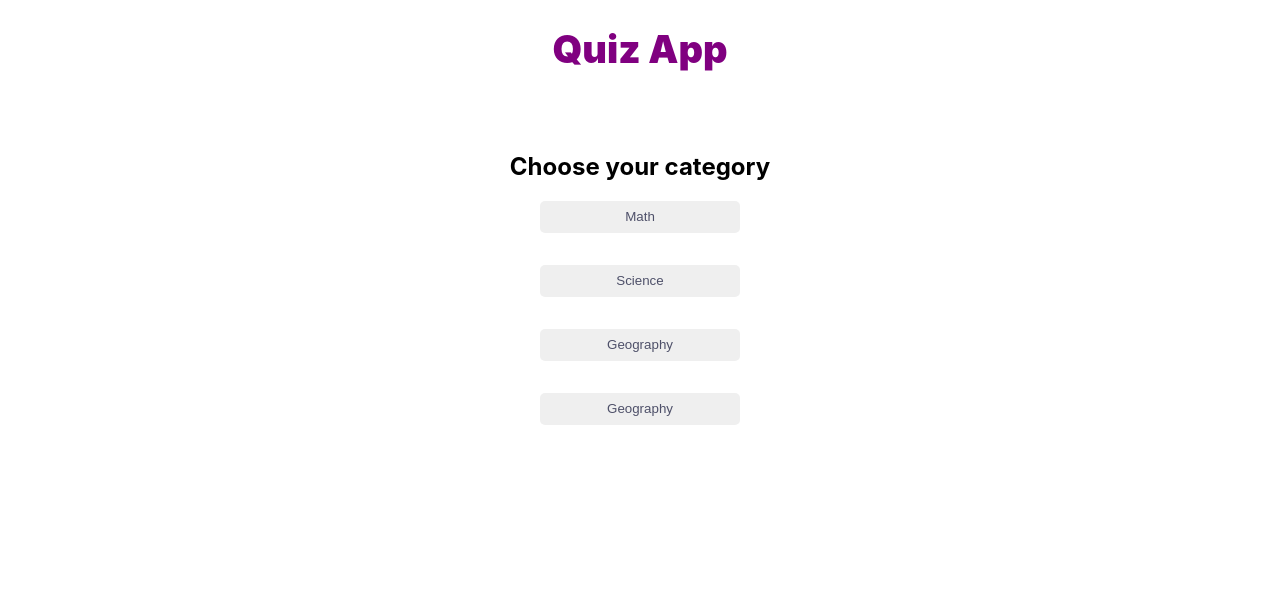
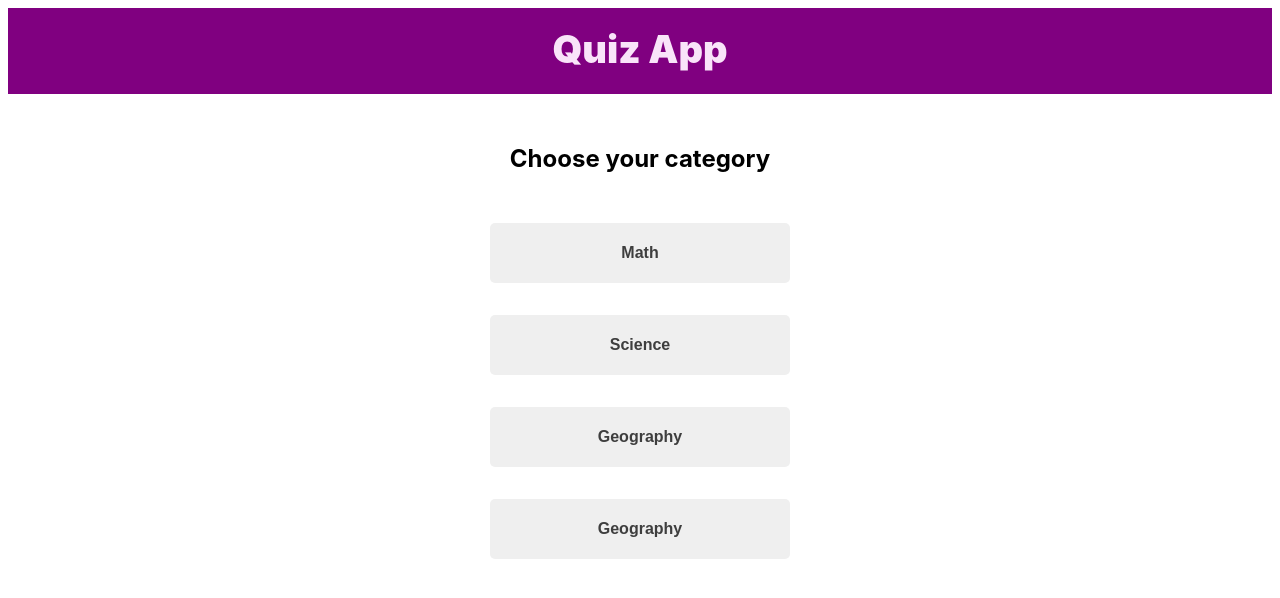
Before and after one commit to missbaah/quiz-app, a React (Vite) app: page / in a window 1280 px wide. Shown: the top 598 px of the page. Built offline with nearby package versions, Linux system fonts and the light colour scheme.

Commit message:
adding score functionality

```diff
--- a/src/App.css
+++ b/src/App.css
@@ -4,13 +4,15 @@
 
 nav {
   text-align: center;
-  height: 88px;
+  height: 50px;
   padding: 18px;
+  background: purple;
+  margin: 0px;
 }
 
 nav a {
   text-decoration: none;
-  color: purple;
+  color: rgb(249, 228, 249);
   font-weight: 900;
   font-size: 38px;
 }
@@ -20,6 +22,8 @@ nav a {
   flex-direction: column;
   justify-content: center;
   align-items: center;
+  gap: 30px;
+  margin: 30px auto;
 }
 
 .btns {
@@ -32,13 +36,14 @@ nav a {
 button {
   border: none;
   border-radius: 5px;
-  /* background: white; */
 }
 
 .btns button {
-  width: 200px;
-  height: 32px;
-  color: #4e5069;
+  width: 300px;
+  height: 60px;
+  color: #000000bd;
+  font-size: 16px;
+  font-weight: 700;
 }
 
 .category {
@@ -46,9 +51,13 @@ button {
   flex-direction: column;
   align-items: center;
   gap: 12px;
+  margin: 20px auto;
 }
 
 .question p {
+  text-align: center;
+}
+.category h3 {
   text-align: center;
 }
 
@@ -77,9 +86,11 @@ button {
 .score-circle {
   border: 5px solid #428b94;
   border-radius: 50%;
-  height: 100px;
+  font-size: 32px;
+  font-weight: 300;
+  height: 150px;
   align-items: center;
   justify-content: center;
   display: flex;
-  width: 100px;
+  width: 150px;
 }
--- a/src/components/Category.jsx
+++ b/src/components/Category.jsx
@@ -8,6 +8,7 @@ const Category = () => {
   const location = useLocation();
   const categoryName = new URLSearchParams(location.search).get("categoryName");
   const [questions, setQuestions] = useState([]);
+  const [loading, setLoading] = useState(false);
   const [num, setNum] = useState(0);
   const [clicked, setClicked] = useState(false);
   const [score, setScore] = useState(0);
@@ -34,7 +35,9 @@ const Category = () => {
     )
       .then((response) => response.json())
       .then((data) => {
+        setLoading(true);
         setQuestions([...data.results]);
+        setLoading(false);
       })
       .catch((error) => {
         console.log("Error:" + error);
@@ -108,6 +111,7 @@ const Category = () => {
       <NumContext.Provider value={{ num, setNum }}>
         <h3>{categoryName}</h3>
         <Score scoreNum={score} />
+        <h4 style={{ display: loading ? "block" : "none" }}>Loading....</h4>
         {ListOfQuestions[num]}
 
         <div className="ctl-btns">
--- a/src/components/Score.jsx
+++ b/src/components/Score.jsx
@@ -11,8 +11,7 @@ const Score = ({ scoreNum }) => {
       className="score-circle"
       style={{ display: num < 5 ? "none" : "flex" }}
     >
-      {/* {scoreNum}  */}
-      {num}
+      {scoreNum}/5
     </div>
   );
 };
```
